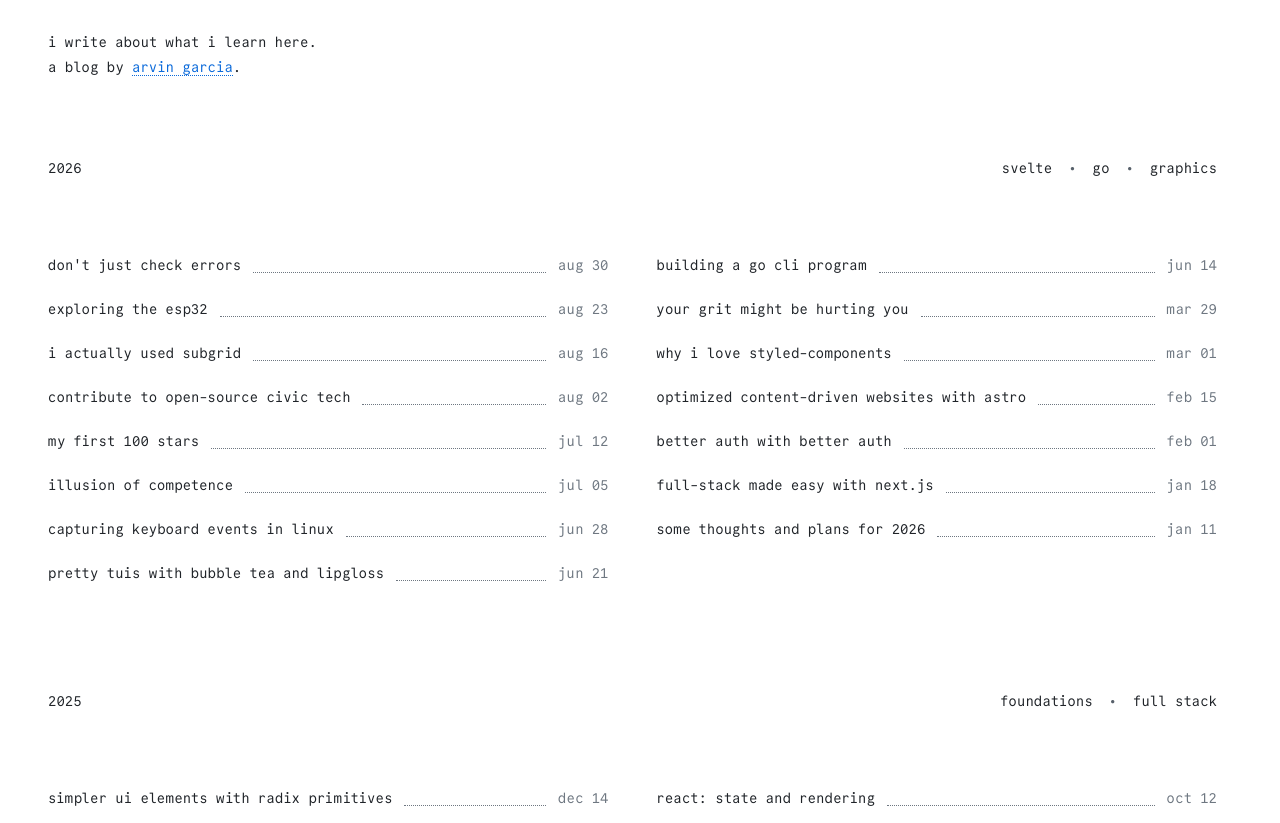
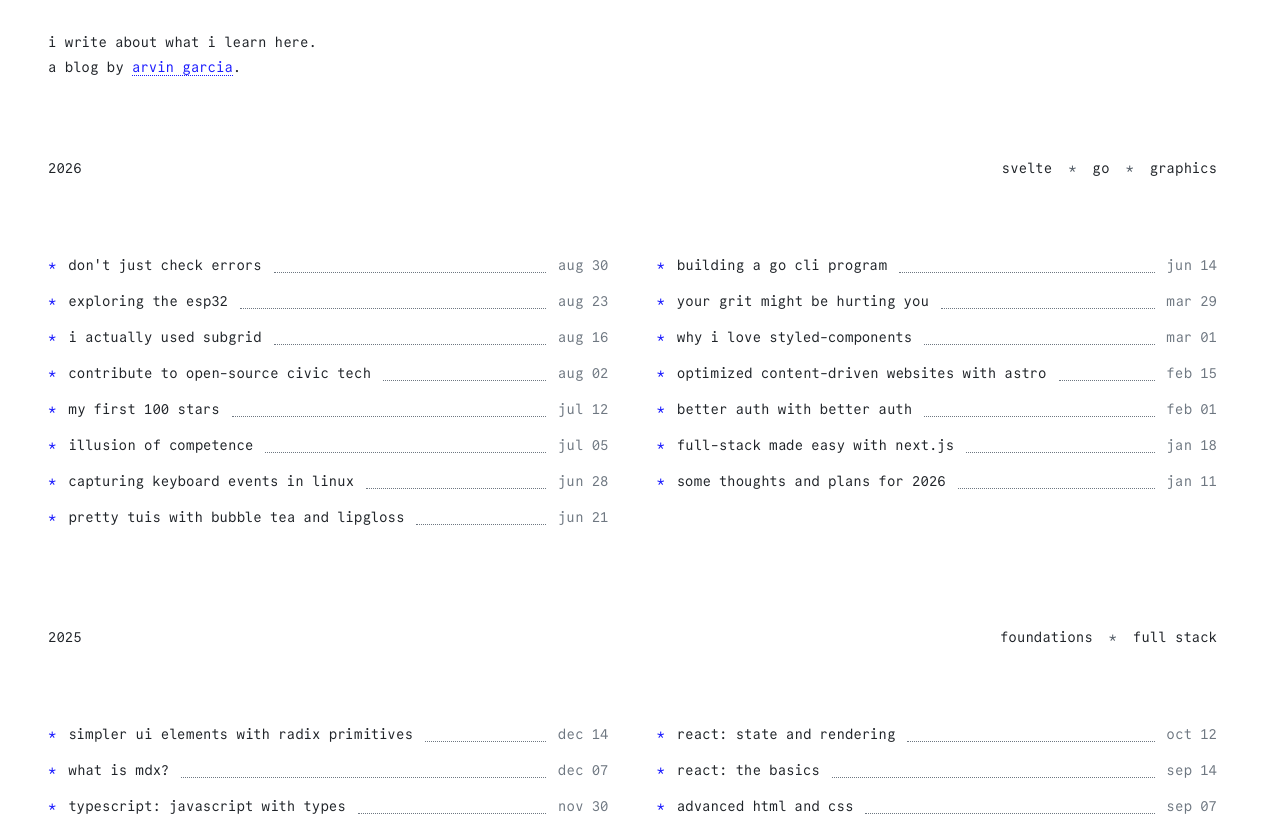
Before and after one commit to arvingarciabtw/blog, an Astro site: page / in a window 1280 px wide. Shown: the top 823 px of the page. Built offline with nearby package versions, Linux system fonts and the light colour scheme; Astro itself is replaced by a stand-in of ours.

Commit message:
feat: minor style changes
change light mode primary color to a better contrasting blue and add a *
as a before pseudo-element for each post in the post list.

```diff
--- a/src/components/posts-list.astro
+++ b/src/components/posts-list.astro
@@ -9,7 +9,7 @@ const { posts, year, categories = [] } = Astro.props;
     {categories.map((category: string, index: number) => (
       <>
       <p class={`category ${category.toLowerCase()}`} >{category}</p>
-        {index < categories.length - 1 && <p class="spacer">•</p>}
+        {index < categories.length - 1 && <p class="spacer">*</p>}
       </>
     ))}
     </div>
@@ -71,7 +71,7 @@ const { posts, year, categories = [] } = Astro.props;
       break-inside: avoid;
       display: inline-block;
       width: 100%;
-      margin-bottom: var(--space-md);
+      margin-bottom: var(--space-xs);
 
       .link {
         display: flex;
@@ -89,6 +89,11 @@ const { posts, year, categories = [] } = Astro.props;
         color: var(--color-fg);
         text-transform: lowercase;
         line-height: 2;
+      }
+      .title::before {
+        padding-right: var(--space-sm);
+        content: "*";
+        color: var(--color-primary);
       }
 
       .separator {
@@ -108,7 +113,6 @@ const { posts, year, categories = [] } = Astro.props;
 
     .post:hover .title {
       color: var(--color-primary);
-      text-decoration: underline;
     }
     .post:hover .separator {
       border-color: var(--color-primary);
--- a/src/styles/global.css
+++ b/src/styles/global.css
@@ -1,6 +1,6 @@
 /* == VARIABLES == */
 :root {
-  --color-primary: oklch(0.5399 0.1906 257.48); /* GitHub accent blue #0969da */
+  --color-primary: oklch(0.4672 0.3027 266.24); /* a bright better contrast blue */
   --color-bg: oklch(1 0 0); /* #ffffff */
   --color-fg: oklch(0.2542 0.0111 254.04); /* #1f2328 */
   --color-gray-900: oklch(0.2542 0.0111 254.04);
```
